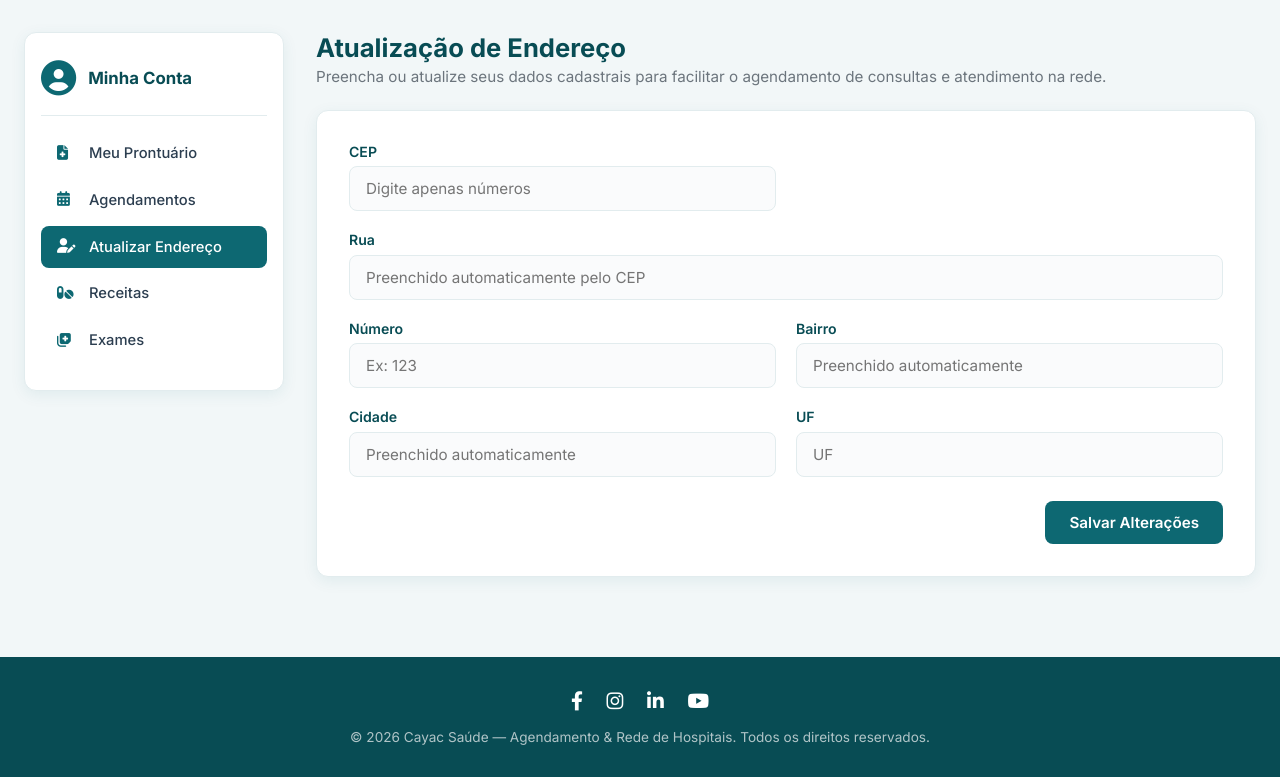
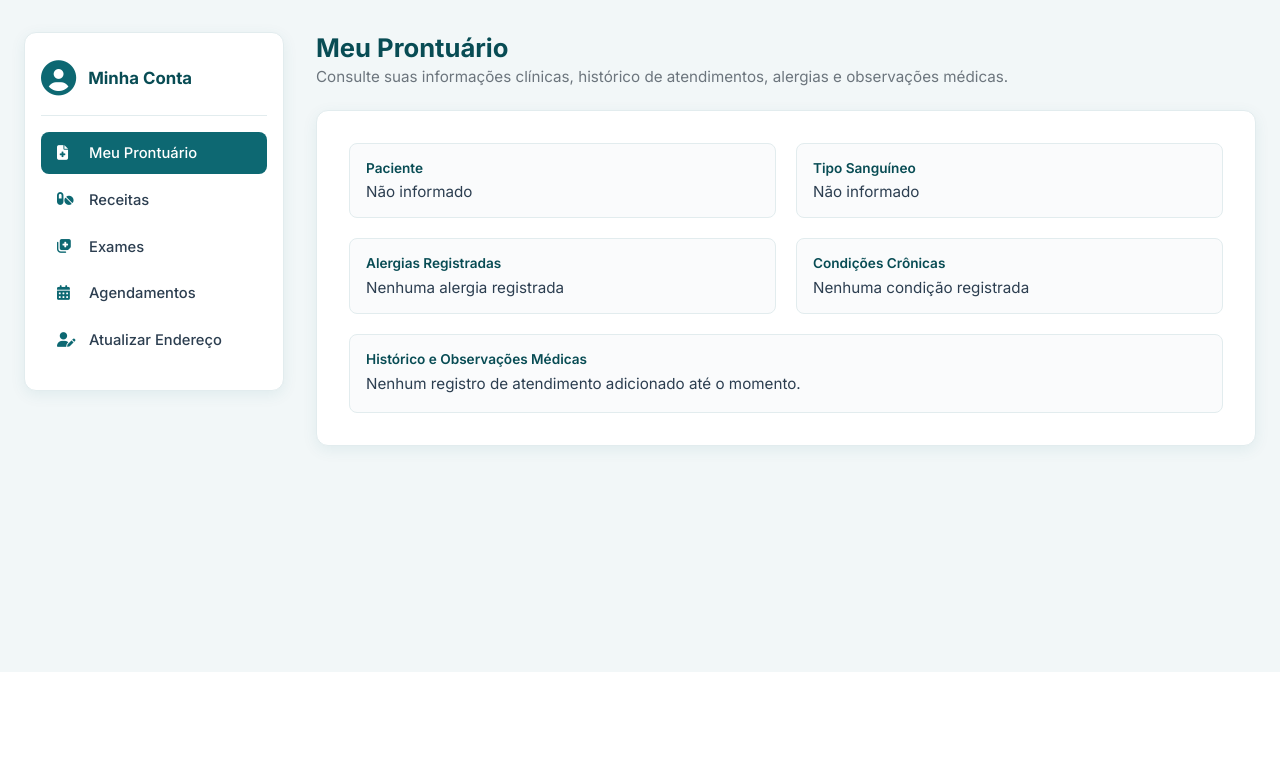
Before and after one commit to CayacTCC/ProjetoSaude, a Django app: page /perfil/ in a window 1280 px wide. Shown: the part 128-905 px from the top of the page. After the commit the page ends 800 px from the top, so only its background shows below. Run offline with Django 5.2, Linux system fonts and the light colour scheme; the visitor is signed in with stand-in values (Sample User, id 1).

Commit message:
Coloquei as alterações não commitadas do front-end.

```diff
--- a/static/staticCSS/pagina_usuario.css
+++ b/static/staticCSS/pagina_usuario.css
@@ -152,6 +152,11 @@ body {
   flex: 1;
 }
 
+/* Radio de controle das seções (CSS puro) */
+.secao-radio {
+  display: none;
+}
+
 /* Sidebar */
 .sidebar {
   width: 260px;
@@ -190,35 +195,44 @@ body {
   margin-bottom: 0.3rem;
 }
 
-.sidebar-menu a {
+.sidebar-menu label {
   display: flex;
   align-items: center;
   gap: 12px;
   padding: 0.75rem 1rem;
-  text-decoration: none;
   color: var(--text-color);
   border-radius: 8px;
   font-size: 0.92rem;
   font-weight: 500;
+  cursor: pointer;
   transition: all 0.2s;
 }
 
-.sidebar-menu a i {
+.sidebar-menu label i {
   width: 20px;
   color: var(--primary-color);
 }
 
-.sidebar-menu a:hover {
+.sidebar-menu label:hover {
   background-color: var(--bg-color);
   color: var(--primary-color);
 }
 
-.sidebar-menu a.active {
+/* Estado ativo do label conforme o radio selecionado */
+#tab-prontuario:checked ~ .sidebar label[for="tab-prontuario"],
+#tab-receitas:checked ~ .sidebar label[for="tab-receitas"],
+#tab-exames:checked ~ .sidebar label[for="tab-exames"],
+#tab-agendamentos:checked ~ .sidebar label[for="tab-agendamentos"],
+#tab-atualizar-endereco:checked ~ .sidebar label[for="tab-atualizar-endereco"] {
   background-color: var(--primary-color);
   color: #ffffff;
 }
 
-.sidebar-menu a.active i {
+#tab-prontuario:checked ~ .sidebar label[for="tab-prontuario"] i,
+#tab-receitas:checked ~ .sidebar label[for="tab-receitas"] i,
+#tab-exames:checked ~ .sidebar label[for="tab-exames"] i,
+#tab-agendamentos:checked ~ .sidebar label[for="tab-agendamentos"] i,
+#tab-atualizar-endereco:checked ~ .sidebar label[for="tab-atualizar-endereco"] i {
   color: #ffffff;
 }
 
@@ -231,7 +245,12 @@ body {
   display: none;
 }
 
-.secao-painel.ativa {
+/* Mostrar seção correspondente ao radio selecionado */
+#tab-prontuario:checked ~ .conteudo-perfil #sec-prontuario,
+#tab-receitas:checked ~ .conteudo-perfil #sec-receitas,
+#tab-exames:checked ~ .conteudo-perfil #sec-exames,
+#tab-agendamentos:checked ~ .conteudo-perfil #sec-agendamentos,
+#tab-atualizar-endereco:checked ~ .conteudo-perfil #sec-atualizar-endereco {
   display: block;
 }
 
@@ -302,6 +321,12 @@ body {
   border: 1px solid var(--border-color);
   border-radius: 8px;
   padding: 1rem 1.25rem;
+}
+
+.registro-card p {
+  font-size: 0.92rem;
+  color: var(--text-color);
+  margin-top: 0.25rem;
 }
 
 .registro-topo {
@@ -430,17 +455,17 @@ body {
 /* Responsividade */
 @media (max-width: 850px) {
   .perfil-container {
-      flex-direction: column;
+    flex-direction: column;
   }
   .sidebar {
-      width: 100%;
+    width: 100%;
   }
   .form-grid,
   .info-grid {
-      grid-template-columns: 1fr;
+    grid-template-columns: 1fr;
   }
   .form-group.full-width,
   .info-box.full-width {
-      grid-column: span 1;
+    grid-column: span 1;
   }
 }
--- a/templates/pagina_usuario.html
+++ b/templates/pagina_usuario.html
@@ -35,8 +35,7 @@
         <ul class="nav-links">
             <li><a href="{% url 'home_privada' %}" class="active"><i class="fas fa-home"></i> Início</a></li>
             <li class="dropdown">
-                <a href="{% url 'perfil_usuario' %}">Área do Paciente </a>
-
+                <a href="{% url 'perfil_usuario' %}">Área do Paciente</a>
             </li>
             <li class="dropdown">
                 <a href="#">Rede de Atendimento <i class="fas fa-chevron-down arrow-icon"></i></a>
@@ -51,6 +50,14 @@
 
     <!-- Main Container -->
     <div class="perfil-container">
+
+        <!-- Inputs de controle das seções (sem JS para troca de abas) -->
+        <input type="radio" name="menu-secao" id="tab-prontuario" class="secao-radio" checked>
+        <input type="radio" name="menu-secao" id="tab-receitas" class="secao-radio">
+        <input type="radio" name="menu-secao" id="tab-exames" class="secao-radio">
+        <input type="radio" name="menu-secao" id="tab-agendamentos" class="secao-radio">
+        <input type="radio" name="menu-secao" id="tab-atualizar-endereco" class="secao-radio">
+
         <!-- Sidebar -->
         <aside class="sidebar">
             <div class="user-profile-summary">
@@ -60,66 +67,16 @@
                 <h4>Minha Conta</h4>
             </div>
             <ul class="sidebar-menu">
-                <li><a href="#prontuario" data-secao="prontuario"><i class="fas fa-file-medical"></i> Meu Prontuário</a></li>
-                <li><a href="#agendamentos" data-secao="agendamentos"><i class="fas fa-calendar-alt"></i> Agendamentos</a></li>
-                <li><a href="#atualizar-endereco" data-secao="atualizar-endereco" class="active"><i class="fas fa-user-edit"></i> Atualizar Endereço</a></li>
-                <li><a href="#receitas" data-secao="receitas"><i class="fas fa-pills"></i> Receitas</a></li>
-                <li><a href="#exames" data-secao="exames"><i class="fas fa-notes-medical"></i> Exames</a></li>
+                <li><label for="tab-prontuario"><i class="fas fa-file-medical"></i> Meu Prontuário</label></li>
+                <li><label for="tab-receitas"><i class="fas fa-pills"></i> Receitas</label></li>
+                <li><label for="tab-exames"><i class="fas fa-notes-medical"></i> Exames</label></li>
+                <li><label for="tab-agendamentos"><i class="fas fa-calendar-alt"></i> Agendamentos</label></li>
+                <li><label for="tab-atualizar-endereco"><i class="fas fa-user-edit"></i> Atualizar Endereço</label></li>
             </ul>
         </aside>
 
         <!-- Main Content -->
         <main class="conteudo-perfil">
-
-            <!-- ATUALIZAÇÃO DE ENDEREÇO (original mantido) -->
-            <section id="sec-atualizar-endereco" class="secao-painel ativa">
-                <div class="page-header">
-                    <h2>Atualização de Endereço</h2>
-                    <p>Preencha ou atualize seus dados cadastrais para facilitar o agendamento de consultas e atendimento na rede.</p>
-                </div>
-
-                <!-- Formulário de Cadastro / Endereço com CEP Automático -->
-                <div class="card-form-container">
-                    <form id="form-cadastro">
-                        <div class="form-grid">
-
-                            <div class="form-group">
-                                <label for="cep">CEP</label>
-                                <input type="text" id="cep" placeholder="Digite apenas números" maxlength="8" required>
-                            </div>
-
-                            <div class="form-group full-width">
-                                <label for="rua">Rua</label>
-                                <input type="text" id="rua" placeholder="Preenchido automaticamente pelo CEP" required>
-                            </div>
-
-                            <div class="form-group">
-                                <label for="numero">Número</label>
-                                <input type="text" id="numero" placeholder="Ex: 123" required>
-                            </div>
-
-                            <div class="form-group">
-                                <label for="bairro">Bairro</label>
-                                <input type="text" id="bairro" placeholder="Preenchido automaticamente" required>
-                            </div>
-
-                            <div class="form-group">
-                                <label for="cidade">Cidade</label>
-                                <input type="text" id="cidade" placeholder="Preenchido automaticamente" required>
-                            </div>
-
-                            <div class="form-group">
-                                <label for="uf">UF</label>
-                                <input type="text" id="uf" placeholder="UF" maxlength="2" required>
-                            </div>
-                        </div>
-
-                        <div class="form-actions">
-                            <button type="submit" class="btn-acao">Salvar Alterações</button>
-                        </div>
-                    </form>
-                </div>
-            </section>
 
             <!-- MEU PRONTUÁRIO -->
             <section id="sec-prontuario" class="secao-painel">
@@ -230,43 +187,56 @@
                 </div>
             </section>
 
-<!-- MINHA CONTA -->
-<section id="sec-minha-conta" class="secao-painel">
+            <!-- ATUALIZAÇÃO DE ENDEREÇO -->
+            <section id="sec-atualizar-endereco" class="secao-painel">
                 <div class="page-header">
-        <h2>Minha Conta</h2>
-        <p>Visualize os dados gerais da sua conta na Cayac Saúde e acesse seus atalhos rápidos.</p>
+                    <h2>Atualização de Endereço</h2>
+                    <p>Preencha ou atualize seus dados cadastrais para facilitar o agendamento de consultas e atendimento na rede.</p>
                 </div>
 
                 <div class="card-form-container">
-        <div class="info-lista">
-            <div class="info-item">
-                <span class="info-label">Status da Conta</span>
-                <span class="info-valor">Ativa</span>
+                    <form id="form-cadastro">
+                        <div class="form-grid">
+                            <div class="form-group">
+                                <label for="cep">CEP</label>
+                                <input type="text" id="cep" placeholder="Digite apenas números" maxlength="8" required>
                             </div>
-            <div class="info-item">
-                <span class="info-label">Acesso Rápido</span>
-                <span class="info-valor">Use o menu lateral para acessar Atualização de Endereço, Meu Prontuário, Agendamentos, Receitas e Exames.</span>
+
+                            <div class="form-group full-width">
+                                <label for="rua">Rua</label>
+                                <input type="text" id="rua" placeholder="Preenchido automaticamente pelo CEP" required>
+                            </div>
+
+                            <div class="form-group">
+                                <label for="numero">Número</label>
+                                <input type="text" id="numero" placeholder="Ex: 123" required>
+                            </div>
+
+                            <div class="form-group">
+                                <label for="bairro">Bairro</label>
+                                <input type="text" id="bairro" placeholder="Preenchido automaticamente" required>
+                            </div>
+
+                            <div class="form-group">
+                                <label for="cidade">Cidade</label>
+                                <input type="text" id="cidade" placeholder="Preenchido automaticamente" required>
+                            </div>
+
+                            <div class="form-group">
+                                <label for="uf">UF</label>
+                                <input type="text" id="uf" placeholder="UF" maxlength="2" required>
                             </div>
                         </div>
+
+                        <div class="form-actions">
+                            <button type="submit" class="btn-acao">Salvar Alterações</button>
+                        </div>
+                    </form>
                 </div>
             </section>
 
         </main>
     </div>
 
-<!-- Footer -->
-<footer class="footer">
-<div class="footer-content">
-<div class="redes-sociais">
-    <a href="#" aria-label="Facebook"><i class="fab fa-facebook-f"></i></a>
-    <a href="#" aria-label="Instagram"><i class="fab fa-instagram"></i></a>
-    <a href="#" aria-label="LinkedIn"><i class="fab fa-linkedin-in"></i></a>
-    <a href="#" aria-label="YouTube"><i class="fab fa-youtube"></i></a>
-</div>
-<p>&copy; 2026 Cayac Saúde — Agendamento & Rede de Hospitais. Todos os direitos reservados.</p>
-</div>
-</footer>
-
-<script src="{% static 'staticJS/usuario.js' %}"></script>
 </body>
 </html>
```
Lines whose indentation alone changed are shown as unchanged.
